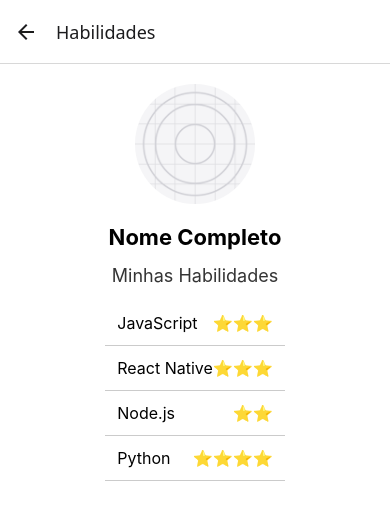
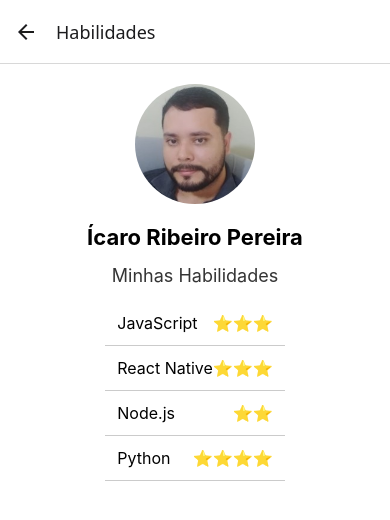
Before and after one commit to Ikarosuu/App-de-Portfolio, a React Native app: screen /Skills in a window 390 px wide. Shown: the top 520 px of the page. Built offline with nearby package versions, Linux system fonts and the light colour scheme.

Commit message:
nova foto

```diff
--- a/src/screens/MainScreen.tsx
+++ b/src/screens/MainScreen.tsx
@@ -1,7 +1,8 @@
 import { View, Text, Image, StyleSheet, TouchableOpacity, Linking } from 'react-native'
 import { StatusBar } from 'expo-status-bar'
 import { useNavigation } from '@react-navigation/native'
-import photo from '../../assets/icon.png'
+import photo from '../../assets/photo.png'
+import { styles } from './MainScreenStyles'
 
 export default function MainScreen() {
     const navigation = useNavigation()
@@ -9,22 +10,22 @@
     return(
         <View style={styles.container}>
             <Image source={photo} style={styles.photo}/>
-            <Text style={styles.name}>Nome Completo</Text>
+            <Text style={styles.name}>ìcaro Ribeiro Pereira</Text>
 
             <TouchableOpacity onPress={()=> Linking.openURL('https://www.linkedin.com/in/icarorp/')}>
-                <Text style={styles.link}>LinkedIn</Text>
+                <Text style={styles.link}>🔗 LinkedIn</Text>
             </TouchableOpacity>
 
             <TouchableOpacity onPress={()=> Linking.openURL('https://github.com/IcaroRP')}>
-                <Text style={styles.link}>GitHub 1</Text>
+                <Text style={styles.link}>🗂️ GitHub 1</Text>
             </TouchableOpacity>
 
             <TouchableOpacity onPress={()=> Linking.openURL('https://github.com/Ikarosuu/')}>
-                <Text style={styles.link}>GitHub 2</Text>
+                <Text style={styles.link}>🗂️ GitHub 2</Text>
             </TouchableOpacity>
 
             <TouchableOpacity onPress={()=> Linking.openURL('mailto: icaroribeiroam@gmail.com')}>
-                <Text style={styles.link}>Email</Text>
+                <Text style={styles.link}>✉️ Email</Text>
             </TouchableOpacity>
 
             <TouchableOpacity style={styles.button}>
@@ -34,39 +35,3 @@
         </View>
     )
 }
-
-const styles = StyleSheet.create({
-    container:{
-        flex:1,
-        alignItems: 'center',
-        justifyContent: 'center',
-        backgroundColor: 'white',
-    },
-    photo: {
-        width: 120,
-        height: 120,
-        borderRadius: 60,
-        marginBottom: 20
-    },
-    name: {
-        fontSize: 24,
-        fontWeight: 'bold',
-        marginBottom: 20
-    },
-    link:{
-        fontSize: 18,
-        color: 'blue',
-        marginVertical: 8
-    },
-    button: {
-        marginTop: 30,
-        backgroundColor: 'blue',
-        padding: 12,
-        borderRadius: 8,
-    },
-    textButton:{
-        color: 'white',
-        fontSize: 16,
-        fontWeight: 'bold'
-    }
-})
--- /dev/null
+++ b/src/screens/MainScreenStyles.tsx
@@ -0,0 +1,37 @@
+import { StyleSheet } from 'react-native';
+
+export const styles = StyleSheet.create({
+  container:{
+        flex:1,
+        alignItems: 'center',
+        justifyContent: 'center',
+        backgroundColor: 'white',
+    },
+    photo: {
+        width: 120,
+        height: 120,
+        borderRadius: 60,
+        marginBottom: 20
+    },
+    name: {
+        fontSize: 24,
+        fontWeight: 'bold',
+        marginBottom: 20
+    },
+    link:{
+        fontSize: 18,
+        color: 'blue',
+        marginVertical: 8
+    },
+    button: {
+        marginTop: 30,
+        backgroundColor: 'blue',
+        padding: 12,
+        borderRadius: 8,
+    },
+    textButton:{
+        color: 'white',
+        fontSize: 16,
+        fontWeight: 'bold'
+    }
+});
--- a/src/screens/SkillScreen.tsx
+++ b/src/screens/SkillScreen.tsx
@@ -1,6 +1,7 @@
 import { View, Text, Image, StyleSheet, FlatList } from 'react-native'
-import photo from '../../assets/icon.png'
+import photo from '../../assets/photo.png'
 import { StatusBar } from 'expo-status-bar'
+import { styles } from './SkillScreenStyles'
 
 const skills =[
     {
@@ -21,7 +22,7 @@
     return(
         <View style={styles.container}>
             <Image source={photo} style={styles.photo}/>
-            <Text style={styles.name}>Nome Completo</Text>
+            <Text style={styles.name}>Ícaro Ribeiro Pereira</Text>
             <Text style={styles.sibtitle}>Minhas Habilidades</Text>
 
             <FlatList
@@ -37,42 +38,3 @@
         </View>
     )
 }
-
-const styles = StyleSheet.create({
-    container:{
-        flex:1,
-        alignItems: 'center',
-        justifyContent: 'center',
-        padding: 20,
-        backgroundColor: 'white',
-    },
-    photo: {
-        width: 120,
-        height: 120,
-        borderRadius: 60,
-        marginBottom: 20
-    },
-    name:{
-        fontSize: 22,
-        fontWeight: 'bold'
-    },
-    sibtitle:{
-        fontSize: 18,
-        marginVertical: 15,
-        color: '#343434ff'
-    },
-    skillName:{
-        fontSize: 16
-    },
-    skillItem:{
-        flexDirection: 'row',
-        justifyContent: 'space-between',
-        width: '100%',
-        padding: 12,
-        borderBottomWidth: 1,
-        borderColor: '#cbcbcbff'
-    },
-    skillLevel:{
-        fontSize: 16,
-    }
-})
--- /dev/null
+++ b/src/screens/SkillScreenStyles.tsx
@@ -0,0 +1,40 @@
+import { StyleSheet } from 'react-native';
+
+export const styles = StyleSheet.create({
+  container:{
+        flex:1,
+        alignItems: 'center',
+        justifyContent: 'center',
+        padding: 20,
+        backgroundColor: 'white',
+    },
+    photo: {
+        width: 120,
+        height: 120,
+        borderRadius: 60,
+        marginBottom: 20
+    },
+    name:{
+        fontSize: 22,
+        fontWeight: 'bold'
+    },
+    sibtitle:{
+        fontSize: 18,
+        marginVertical: 15,
+        color: '#343434ff'
+    },
+    skillName:{
+        fontSize: 16
+    },
+    skillItem:{
+        flexDirection: 'row',
+        justifyContent: 'space-between',
+        width: '100%',
+        padding: 12,
+        borderBottomWidth: 1,
+        borderColor: '#cbcbcbff'
+    },
+    skillLevel:{
+        fontSize: 16,
+    }
+});
```
Also changed, not shown: assets/photo.png (added).
